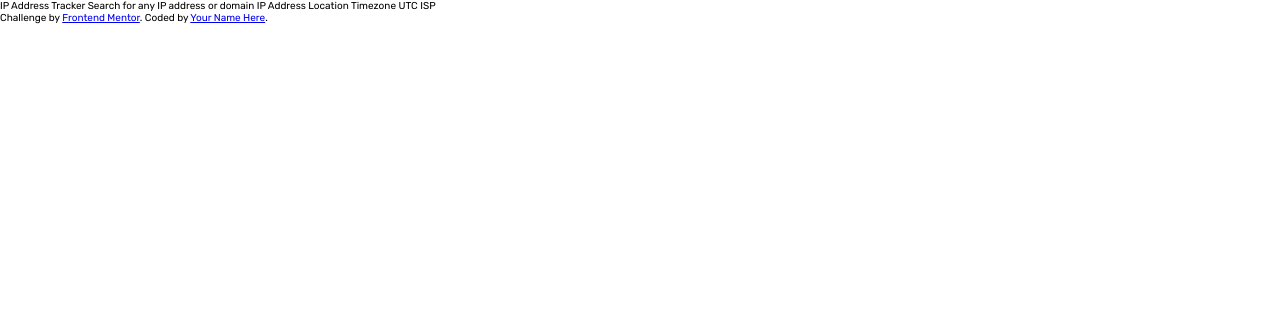
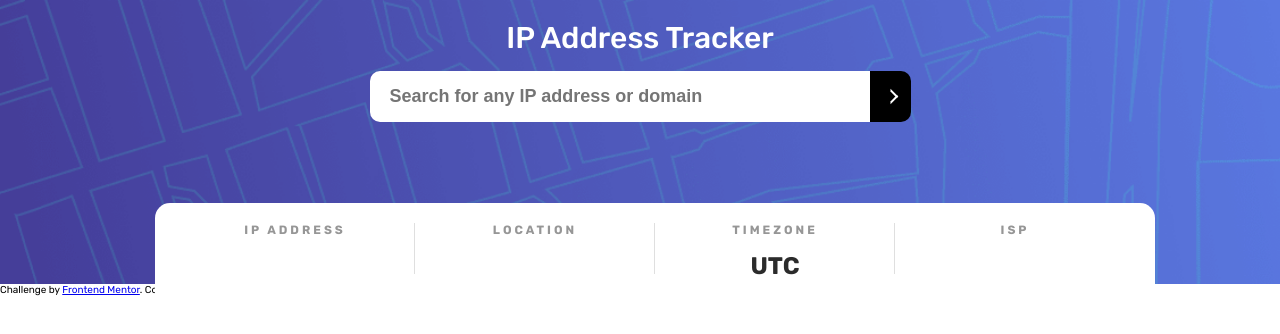
Before and after one commit to ArtemShakun/JavaScript, a website built with Parcel: page geoIP/ip-address-tracker-master/index.html in a window 1280 px wide. Built offline with nearby package versions, Linux system fonts and the light colour scheme.

Commit message:
create header

```diff
--- a/geoIP/ip-address-tracker-master/index.html
+++ b/geoIP/ip-address-tracker-master/index.html
@@ -15,15 +15,39 @@
 </head>
 <body>
 
-  IP Address Tracker
+  <div class="finder">
 
-  Search for any IP address or domain
+    <h1 class="title">IP Address Tracker</h1>
 
-  IP Address
-  Location
-  Timezone
-    UTC <!-- add offset value dynamically using the API -->
-  ISP
+    <div class="search-bar">
+      <input type="text" class="search-bar__input" placeholder="Search for any IP address or domain">
+      <button class="search-bar__btn"></button>
+    </div>
+
+    <div class="info">
+      <div class="info__block">
+        <div class="info__block-subtitle">IP Address</div>
+        <div class="info__block-title js-ip"></div>
+      </div>
+
+      <div class="info__block">
+        <div class="info__block-subtitle">Location</div>
+        <div class="info__block-title js-location"></div>
+      </div>
+
+      <div class="info__block">
+        <div class="info__block-subtitle">Timezone</div>
+        <div class="info__block-title">UTC <span class="js-timezone"></span></div>
+      </div>
+
+      <div class="info__block">
+        <div class="info__block-subtitle">ISP</div>
+        <div class="info__block-title js-isp"></div>
+      </div>
+    </div>
+  </div>
+
+
 
   <div class="attribution">
     Challenge by <a href="https://www.frontendmentor.io?ref=challenge" target="_blank">Frontend Mentor</a>.
--- a/geoIP/ip-address-tracker-master/src/index.js
+++ /dev/null
@@ -1 +0,0 @@
-console.log(alert('hello'))
```
